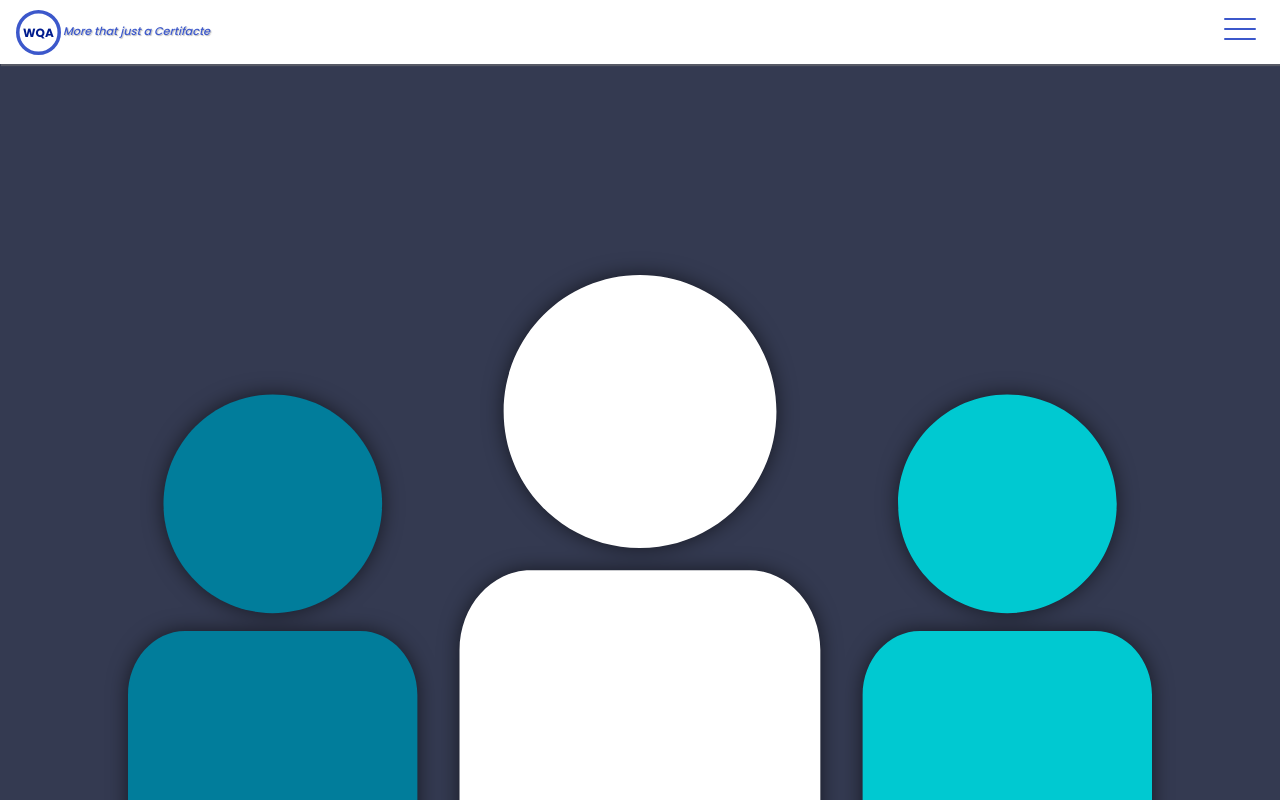
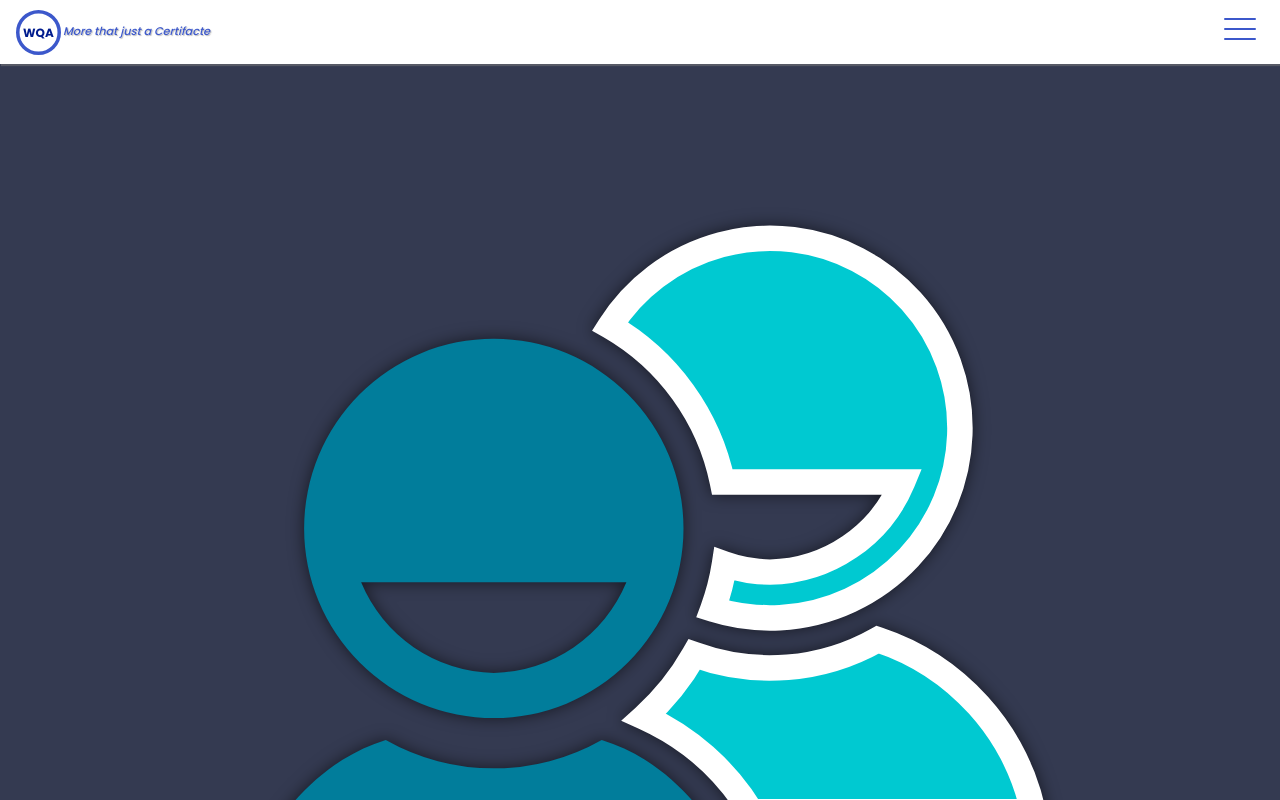
Before and after one commit to codenicer/codenicer.github.io, a Next.js app: page /contact_us in a window 1280 px wide. Shown: the top 800 px of the page. Built offline with nearby package versions, Linux system fonts and the light colour scheme.

Commit message:
change icon on contact us

```diff
--- a/pages/contact_us/index.js
+++ b/pages/contact_us/index.js
@@ -20,7 +20,10 @@ export default function ContactUs() {
       </header>
       <main className="section_container">
         <SectionHeader
-          imgSrc={'/assets/about_us.svg'}
+          customImageStyle={{
+            transform: 'scale(.8)',
+          }}
+          imgSrc={'/assets/contact_us.svg'}
           title={'Contact Us'}
           section={'Contact Us'}
         />
```
Also changed, not shown: public/assets/contact_us.svg (added).
